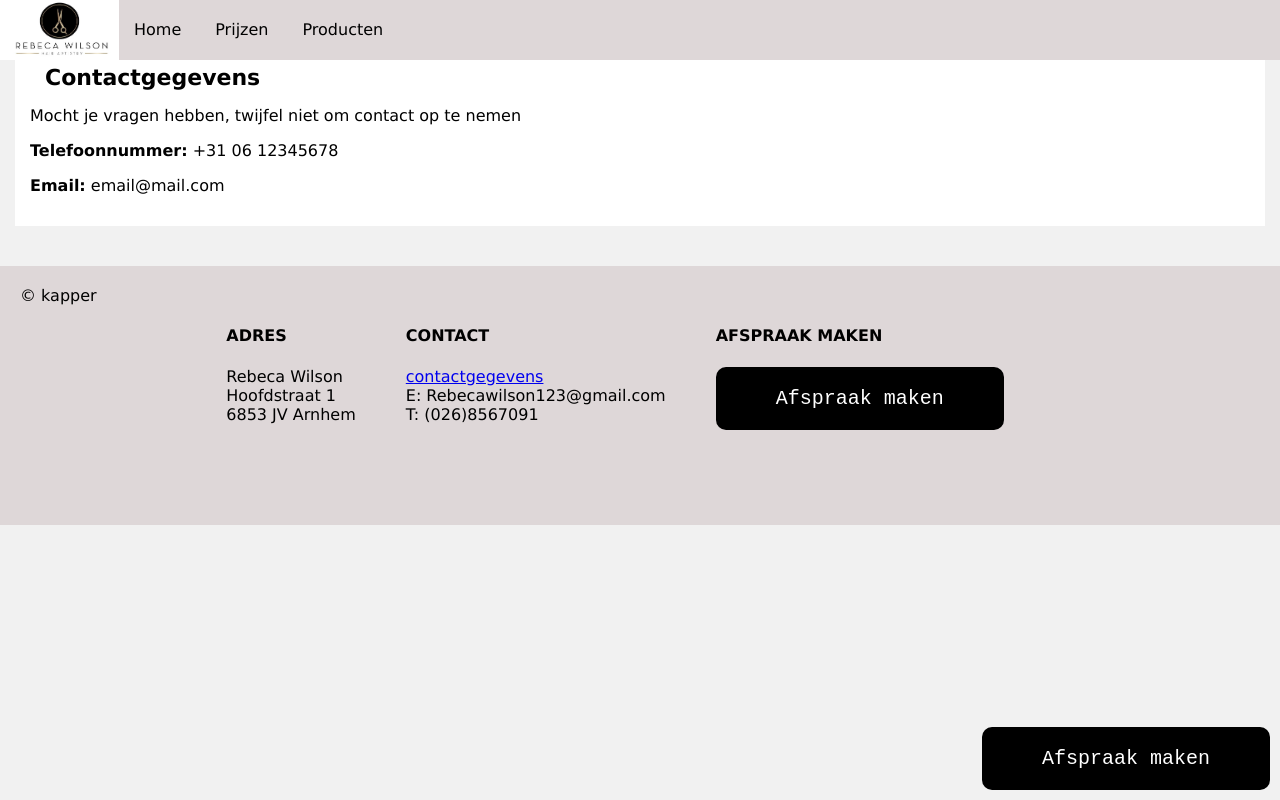
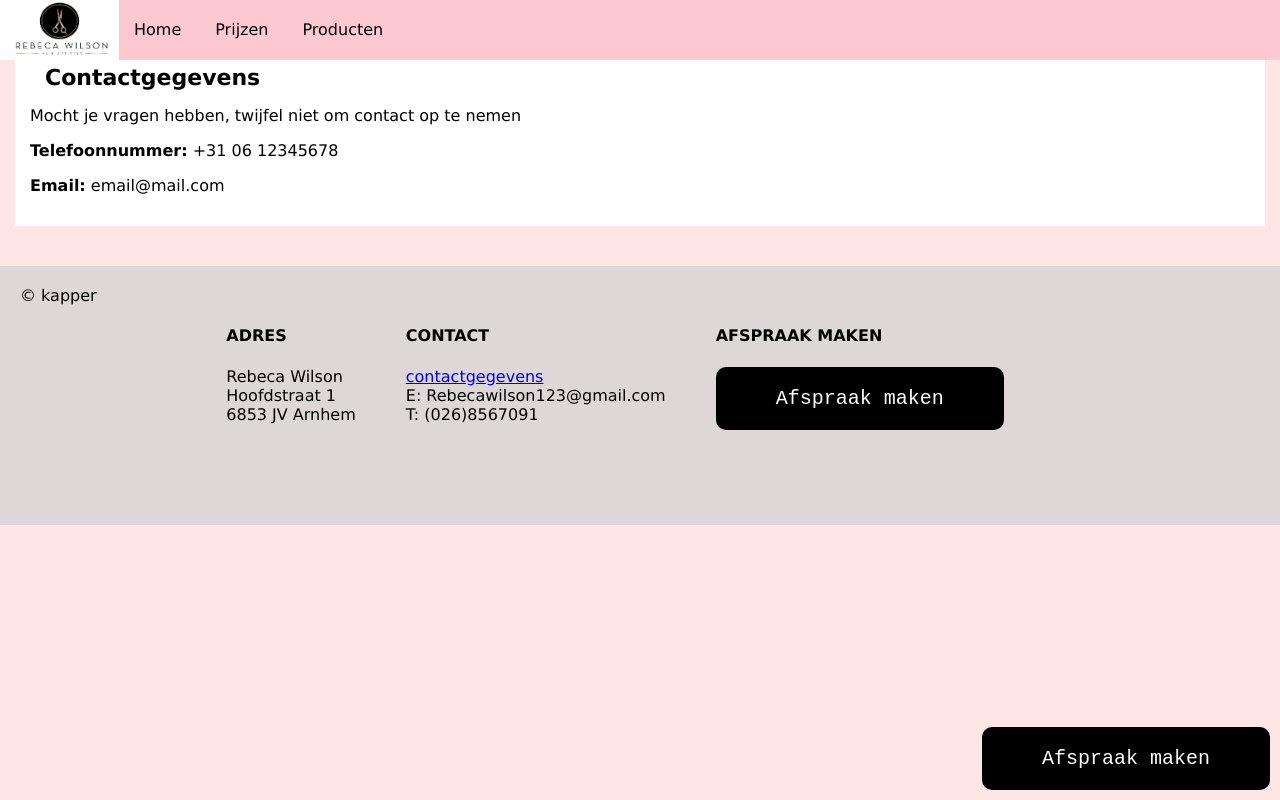
Before and after one commit to Jenniferwhz/Jenniferwhz.github.io, a plain HTML site: page Contact.html in a window 1280 px wide. Drawn offline with Linux system fonts and the light colour scheme.

Commit message:
Update style.css

```diff
--- a/style.css
+++ b/style.css
@@ -10,7 +10,7 @@ nav {
     top: 0;
     left: 0;
     width: 100%;
-    background-color: #DED7D8;
+    background-color: #FCC8D1;
     overflow: hidden;
     z-index: 2;
 }
@@ -47,7 +47,7 @@ nav a:hover{
 
 body {
     margin:0;
-    background: #f1f1f1;
+    background: #FFE6E6;
     margin-top: 50px;
 }
 section{
```
